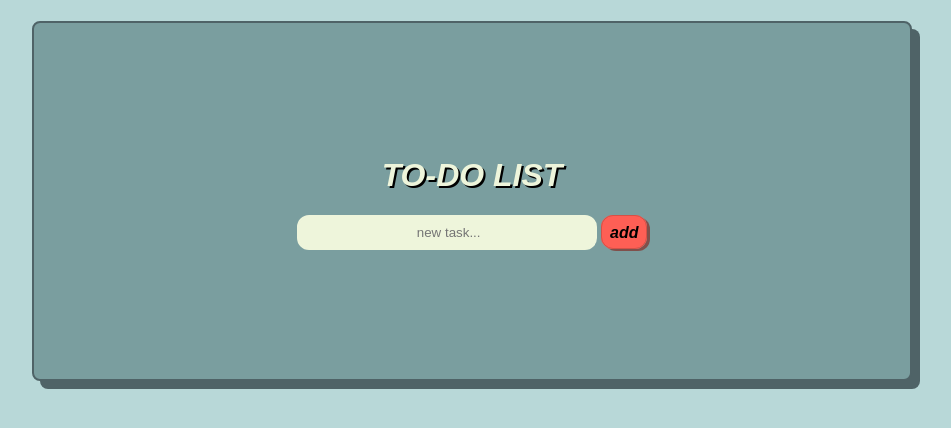
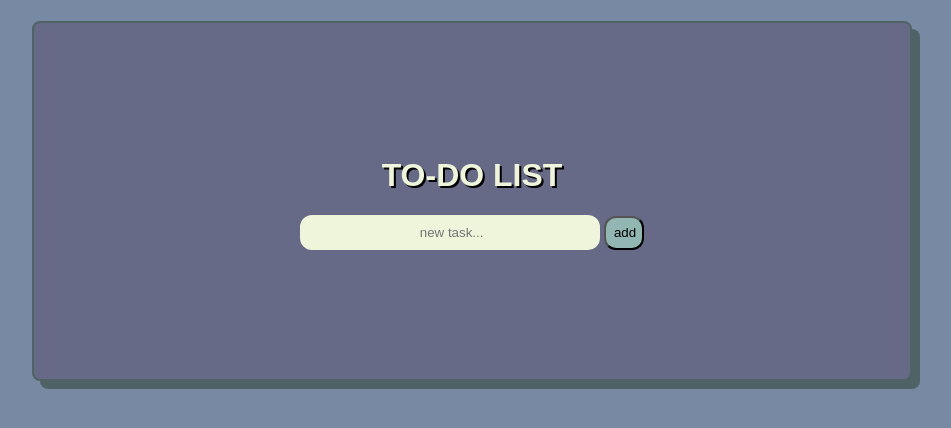
Before and after one commit to TuoSara/JS-Fall-project-2022, a plain HTML site: page index.html in a window 1280 px wide. Shown: the whole page, without its empty margins (168-1119 px from the left). Drawn offline with Linux system fonts and the light colour scheme.

Commit message:
fixed graphics, added button

```diff
--- a/css/style.css
+++ b/css/style.css
@@ -4,7 +4,7 @@
 
 
 #grad {
-    background-color: #7a9e9f;
+    background-color: #666A86;
     padding-top: 10%;
     padding-bottom: 10%;
     border: 2px solid #4f6367;
@@ -15,7 +15,7 @@
 body {
     text-align: center;
     font-family:sans-serif;
-    background-color:#b8d8d8;
+    background-color:#788AA3;
     padding: 15%;
     padding-top: 1%;
 
@@ -26,7 +26,7 @@ div {
 }
 
 h1 {
-    font-style: oblique;
+
     color:#eef5db;
     text-shadow: 2px 2px black;
 
@@ -43,15 +43,11 @@ input[type=text] {
     background-color: #eef5db;
 }
 
-span {
+button {
     text-align: center;
-    font-style: oblique;
-    font-weight: bolder;
-    width: 60px;
+    width: 40px;
     padding: 1%;
-    background-color: #fe5f55;
-    border: 1px solid #d45147;
-    box-shadow: 3px 2px #83312bb6;
+    background-color: #92B6B1;
     border-radius: 12px;
 }
 
@@ -66,9 +62,12 @@ li {
     box-shadow: 4px 4px #4f6367;
     border-radius: 12px;
 }
-
+closebtn {
+    width: 15px;
+}
 
 #errormsg {
     color:#7a9e9f;
     font-weight: bolder;
+
 }
--- a/index.html
+++ b/index.html
@@ -3,15 +3,15 @@
 <head>
     <link rel="stylesheet" href="css/style.css">
     <script  src="js/script.js"> </script>
-    <title> Pojjaat.todo </title>
+    <title> To-do list </title>
 </head>
 <body onload="clearError()">
     <div id="grad">
         <div>
         <h1> TO-DO LIST </h1>
-        <p id="errormsg"> "new task" can't be left empty! <br></p>
+        <p id="errormsg"> "new task" can't be empty! <br></p>
             <input type="text" id="myTask" placeholder=" new task..."> </input>
-            <span onclick="validateForm()"> add </span>
+            <button onclick="validateForm()"> add </button>
 
             <ul id="tasks">
 
--- a/js/script.js
+++ b/js/script.js
@@ -1,6 +1,6 @@
 
-// In the case new task field is left blank,
-// shoot out a visible error.
+/* if no task written,
+show error message */
 function error() {
     var border = document.getElementById("grad")
     var txt = document.getElementById("errormsg")
@@ -43,9 +43,10 @@ function validateForm(){
     document.getElementById("myTask").value = "";
 
     var span = document.createElement("SPAN");
-    var txt = document.createTextNode("X");
+    var closebtn = document.createElement("button");
+    closebtn.innerHTML = "X";
     span.className = "close";
-    span.appendChild(txt);
+    span.appendChild(closebtn);
     li.appendChild(span);
 
     for (i = 0; i < close.length; i++) {
```
